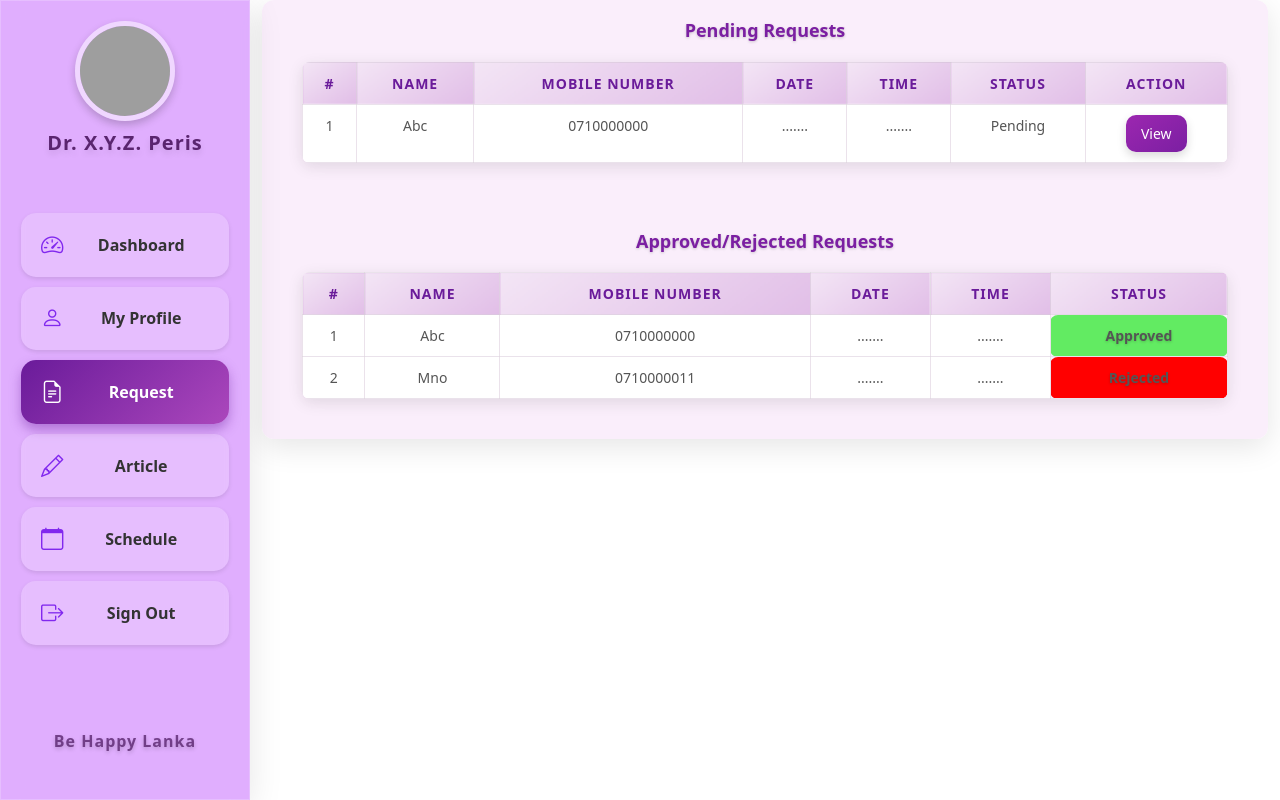
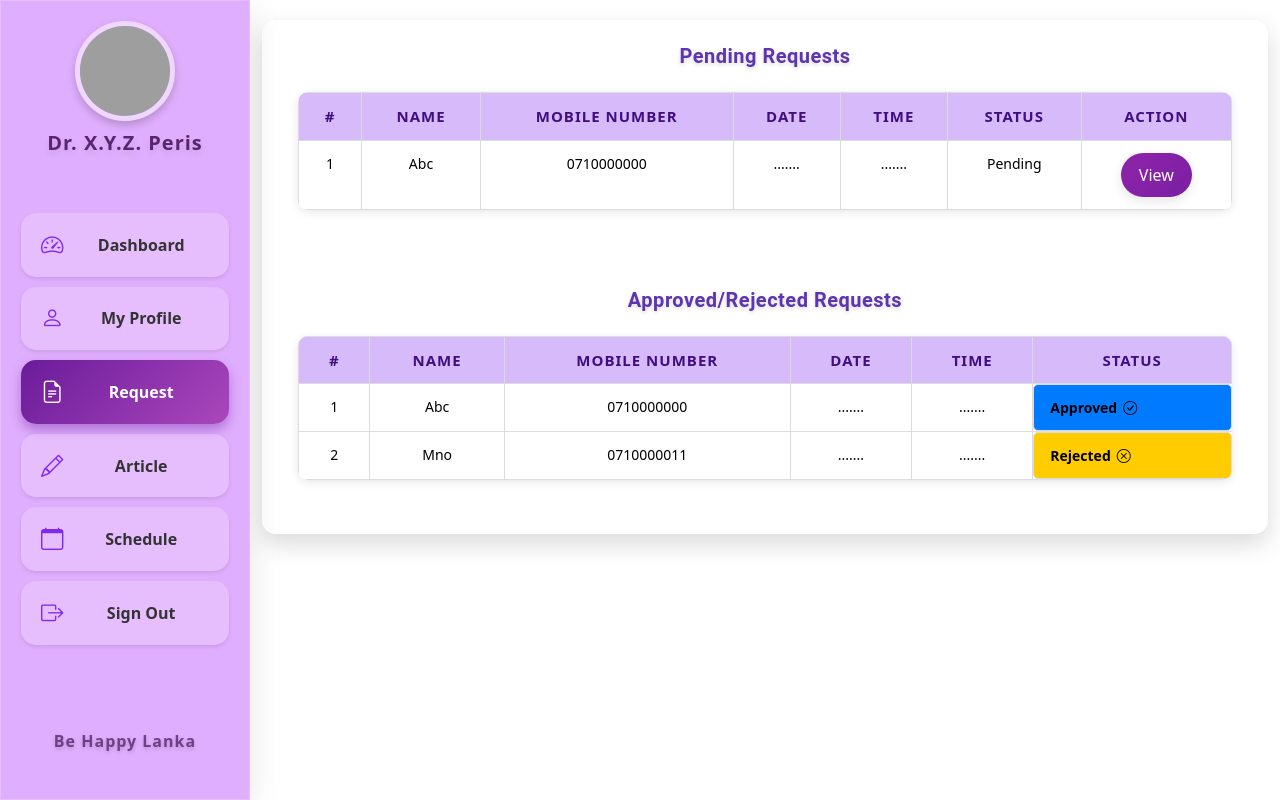
Before and after one commit to rkavidu222/be-happy-lanka-doctor-dashboard, an Angular app: page /request in a window 1280 px wide. Built offline with nearby package versions, Linux system fonts and the light colour scheme; grey boxes are pictures that could not be loaded.

Commit message:
17/01/2025    first commit

```diff
--- a/src/app/dashboard/dashboard.component.css
+++ b/src/app/dashboard/dashboard.component.css
@@ -1,5 +1,4 @@
-
-
+/* Profile Container */
 .profile-container {
   background: #f9eafa;
 }
@@ -111,7 +110,8 @@ p, ul {
   background: #e4cfff;
   padding: 10px;
   border-radius: 10px;
-  text-align: center;
+  align-items: center;
+  align-content: center;
   font-size: 18px;
   font-weight: bold;
   color: #5a256f;
@@ -153,76 +153,74 @@ p, ul {
   border-collapse: collapse;
   margin-top: 20px;
   overflow-x: auto;
+
 }
 
 .requests {
   padding: 20px;
+  background: #f9f9f9;
 }
 
+
 .requests th, .requests td {
-  padding: 10px;
+  border: 1px solid #dcdcdc; /* Soft, neutral borders */
+  padding: 12px 16px;
   text-align: center;
-  border: 1px solid #ddd;
+  font-size: 15px;
+  color: #444; /* Darker text for better readability */
 }
 
 .requests th {
-  font-size: 13px;
+  background: #c8a1fc; /* Slightly darker background for header */
+  color: #400e7e; /* Dark purple for header */
+  text-transform: uppercase;
+  letter-spacing: 1px;
 }
 
 .requests tbody tr:nth-child(even) {
   background: #f9f9f9;
 }
 
-table th, .table td {
-  border: 1px solid rgba(200, 200, 200, 0.3); /* Semi-transparent borders */
-  padding: 10px;
-  text-align: center;
-  font-size: 10px;
-  transition: background-color 0.3s ease, color 0.3s ease;
-}
-
-table th {
-  background: linear-gradient(145deg, #f3e5f5, #e1bee7); /* Gradient header */
-  color: #6a1b9a;
-  text-transform: uppercase;
-  letter-spacing: 1px;
-}
-
-table tr {
-  transition: transform 0.2s ease, box-shadow 0.2s ease;
-}
-
-table tr:hover {
-  transform: scale(1.02); /* Slight lift on hover */
-  box-shadow: 0 2px 8px rgba(0, 0, 0, 0.1);
-}
-
-table td {
-  color: #555;
-  position: relative;
-}
-
-.view-btn {
-  background: linear-gradient(145deg, #9c27b0, #7b1fa2);
-  color: #fff;
-  border: none;
-  padding: 8px 15px;
-  border-radius: 10px; /* Pill-shaped button */
-  font-size: 14px;
-  cursor: pointer;
-  transition: background-color 0.3s ease, transform 0.2s ease, box-shadow 0.2s ease;
+.requests tr:hover {
+  transform: translateY(-2px); /* Slight lift */
+  background: #fafafa; /* Subtle hover effect */
   box-shadow: 0 4px 10px rgba(0, 0, 0, 0.15);
 }
 
+.requests td {
+  font-size: 14px;
+  color: #000000;
+}
+
+
+
+/* Button Styling */
+.view-btn {
+  background: linear-gradient(135deg, #8e24aa, #7b1fa2); /* Purple gradient */
+  color: #fff;
+  border: none;
+  padding: 10px 18px;
+  border-radius: 50px; /* Pill-shaped button */
+  font-size: 16px;
+  cursor: pointer;
+  transition: all 0.3s ease;
+  box-shadow: 0 4px 12px rgba(0, 0, 0, 0.1);
+}
+
 .view-btn:hover {
-  background: linear-gradient(145deg, #7b1fa2, #9c27b0);
-  transform: translateY(-3px);
-  box-shadow: 0 6px 15px rgba(123, 31, 162, 0.3); /* Glow effect on hover */
+  background: linear-gradient(135deg, #7b1fa2, #8e24aa);
+  transform: translateY(-4px); /* Slight lift effect */
+  box-shadow: 0 6px 16px rgba(0, 0, 0, 0.2); /* Soft shadow on hover */
 }
 
 .view-btn:focus {
-  outline: 2px solid #5a256f;
-  outline-offset: 2px;
+  outline: 3px solid #ab47bc;
+  outline-offset: 3px;
+}
+
+/* Add Bootstrap Icon styling */
+.view-btn i {
+  margin-right: 8px; /* Space between icon and text */
 }
 
 /* Media Query for Small Screens (Mobile) */
@@ -252,19 +250,6 @@ table td {
 
 }
 
-/* General Hover Animations */
-.post:hover {
-  transform: translateY(-3px); /* Slight lift on hover */
-  background: #c17ff4; /* Subtle background change on hover */
-  background: linear-gradient(145deg, #e4cfff, #e4cfff);
-}
-
-.card:hover {
-  transform: scale(1.02); /* Subtle scaling for interaction */
-  background-color: #d8a7f3; /* Soft background change */
-  box-shadow: 0 8px 12px rgba(0, 0, 0, 0.1); /* Slightly stronger shadow */
-}
-
 /* Floating Action Button */
 .fab {
   position: fixed;
@@ -290,6 +275,7 @@ html {
   scroll-behavior: smooth;
 }
 
+/* Sticky Article */
 .artical {
   background-color: #7e57c2; /* Rich purple background */
   color: white; /* White text for contrast */
--- a/src/app/dashboard/dashboard.component.html
+++ b/src/app/dashboard/dashboard.component.html
@@ -5,7 +5,7 @@
     <button class="card" (click)="onNewRequestsClick()">New Patient Requests <span>2</span></button>
     <button class="card" (click)="onApprovedRequestsClick()">Approved Requests <span>6</span></button>
     <button class="card" (click)="onRejectedRequestsClick()">Rejected Requests <span>2</span></button>
-  </section>
+  </section><br>
 
   <!-- Patient Requests -->
   <section class="requests">
--- a/src/app/request/request.component.css
+++ b/src/app/request/request.component.css
@@ -1,122 +1,144 @@
 /* Requests Section Container */
 .requests-section {
-  background: rgba(249, 234, 250, 0.8); /* Glassmorphism effect */
-  backdrop-filter: blur(10px);
-  padding: 20px 40px;
-  border-radius: 12px;
-  margin: auto;
-  box-shadow: 0 8px 30px rgba(0, 0, 0, 0.1); /* Enhanced depth */
+  background: rgba(255, 255, 255, 0.8); /* Lighter glassmorphism effect */
+  backdrop-filter: blur(12px);
+  padding: 24px 36px;
+  border-radius: 14px;
+  margin: 20px auto;
+  box-shadow: 0 10px 25px rgba(0, 0, 0, 0.15); /* Softer shadow for a modern feel */
+  max-width: 1200px; /* Added max width for responsiveness */
 }
 
 /* Section Heading */
 .requests-section h3 {
   text-align: center;
-  color: #7b1fa2;
-  font-size: 18px;
-  font-weight: bold;
-  margin-bottom: 20px;
-  text-shadow: 0 1px 3px rgba(0, 0, 0, 0.2); /* Soft shadow effect */
+  color: #5e35b1; /* Slightly darker purple */
+  font-size: 20px;
+  font-weight: 600;
+  margin-bottom: 24px;
+  text-shadow: 0 2px 4px rgba(0, 0, 0, 0.15); /* Soft shadow effect */
+  letter-spacing: 0.5px;
+  font-family: 'Roboto', sans-serif; /* Clean, modern font */
 }
 
 /* General Table Styling */
 .table {
   width: 100%;
   border-collapse: collapse;
-  margin-bottom: 20px;
-  border-radius: 8px;
+  margin-bottom: 30px;
+  border-radius: 10px;
   overflow: hidden; /* Rounds table edges */
-  box-shadow: 0 4px 15px rgba(0, 0, 0, 0.1); /* Subtle table shadow */
-}
-
-.status.approved {
-  background: rgb(98, 235, 98); /* Gradient for approved */
-}
-
-.status.rejected {
-  background: rgb(255, 0, 0); /* Gradient for rejected */
+  box-shadow: 0 2px 10px rgba(0, 0, 0, 0.1); /* Subtle shadow */
 }
 
 .table th, .table td {
-  border: 1px solid rgba(200, 200, 200, 0.3); /* Semi-transparent borders */
-  padding: 10px;
+  border: 1px solid #dcdcdc; /* Soft, neutral borders */
+  padding: 12px 16px;
   text-align: center;
-  font-size: 14px;
-  transition: background-color 0.3s ease, color 0.3s ease;
+  font-size: 15px;
+  color: #444; /* Darker text for better readability */
 }
 
 .table th {
-  background: linear-gradient(145deg, #f3e5f5, #e1bee7); /* Gradient header */
-  color: #6a1b9a;
+  background: #d6bafa; /* Slightly darker background for header */
+  color: #400e7e; /* Dark purple for header */
   text-transform: uppercase;
   letter-spacing: 1px;
 }
 
-.table tr {
-  transition: transform 0.2s ease, box-shadow 0.2s ease;
-}
-
 .table tr:hover {
-  transform: scale(1.02); /* Slight lift on hover */
-  box-shadow: 0 2px 8px rgba(0, 0, 0, 0.1);
+  transform: translateY(-2px); /* Slight lift */
+  background: #fafafa; /* Subtle hover effect */
+  box-shadow: 0 4px 10px rgba(0, 0, 0, 0.15);
 }
 
 .table td {
-  color: #555;
-  position: relative;
+  font-size: 14px;
+  color: #000000;
+}
+
+/* Status Styling (Approved/Rejected) */
+.status-approved {
+  background-color: #007bff; /* Blue for approved */
+  color: white;
+  border-radius: 5px;
+  font-weight: bold;
+  padding: 8px 16px;
+  display: flex;
+  align-items: center; /* Align icon and text */
+  gap: 6px; /* Add gap between icon and text */
+}
+
+.status-rejected {
+  background-color: #ffcc00; /* Yellow for rejected */
+  color: black;
+  border-radius: 5px;
+  font-weight: bold;
+  padding: 8px 16px;
+  display: flex;
+  align-items: center; /* Align icon and text */
+  gap: 6px; /* Add gap between icon and text */
+}
+
+/* Highlight icon on hover to attract attention */
+.status-approved i,
+.status-rejected i {
+  transition: transform 0.3s ease, color 0.3s ease;
+}
+
+.status-approved i:hover,
+.status-rejected i:hover {
+  transform: scale(1.2); /* Slight zoom on hover */
+  color: #fff; /* Make icon stand out */
 }
 
 /* Button Styling */
 .view-btn {
-  background: linear-gradient(145deg, #9c27b0, #7b1fa2);
+  background: linear-gradient(135deg, #8e24aa, #7b1fa2); /* Purple gradient */
   color: #fff;
   border: none;
-  padding: 8px 15px;
-  border-radius: 10px; /* Pill-shaped button */
-  font-size: 14px;
+  padding: 10px 18px;
+  border-radius: 50px; /* Pill-shaped button */
+  font-size: 16px;
   cursor: pointer;
-  transition: background-color 0.3s ease, transform 0.2s ease, box-shadow 0.2s ease;
-  box-shadow: 0 4px 10px rgba(0, 0, 0, 0.15);
+  transition: all 0.3s ease;
+  box-shadow: 0 4px 12px rgba(0, 0, 0, 0.1);
 }
 
 .view-btn:hover {
-  background: linear-gradient(145deg, #7b1fa2, #9c27b0);
-  transform: translateY(-3px);
-  box-shadow: 0 6px 15px rgba(123, 31, 162, 0.3); /* Glow effect on hover */
+  background: linear-gradient(135deg, #7b1fa2, #8e24aa);
+  transform: translateY(-4px); /* Slight lift effect */
+  box-shadow: 0 6px 16px rgba(0, 0, 0, 0.2); /* Soft shadow on hover */
 }
 
 .view-btn:focus {
-  outline: 2px solid #5a256f;
-  outline-offset: 2px;
+  outline: 3px solid #ab47bc;
+  outline-offset: 3px;
 }
 
-/* Approved/Rejected Status Colors */
-.status {
-  font-weight: bold;
-  padding: 8px;
-  border-radius: 8px; /* Softer edges */
-  color: #555;
-  text-align: center;
-  text-shadow: 0 1px 3px rgba(0, 0, 0, 0.2); /* Glow for better readability */
+/* Add Bootstrap Icon styling */
+.view-btn i {
+  margin-right: 8px; /* Space between icon and text */
 }
 
 /* Responsive Design */
 @media (max-width: 768px) {
   .requests-section {
-    padding: 20px 20px;
+    padding: 20px 16px;
   }
 
   .table th, .table td {
-    font-size: 12px; /* Adjust font size for smaller screens */
-    padding: 8px;
+    font-size: 14px; /* Smaller font size on mobile */
+    padding: 8px 10px;
   }
 
   .view-btn {
-    font-size: 12px;
-    padding: 6px 10px;
+    font-size: 14px;
+    padding: 8px 14px;
   }
 
   .status {
-    font-size: 12px;
-    padding: 6px;
+    font-size: 14px;
+    padding: 6px 10px;
   }
 }
--- a/src/app/request/request.component.html
+++ b/src/app/request/request.component.html
@@ -20,7 +20,7 @@
         <td>0710000000</td>
         <td>.......</td>
         <td>.......</td>
-        <td>Pending</td>
+        <td class="status pending">Pending</td> <!-- Pending status added -->
         <td>
           <button (click)="navigateToViewButton()" class="view-btn">
             View
@@ -50,7 +50,9 @@
         <td>0710000000</td>
         <td>.......</td>
         <td>.......</td>
-        <td class="status approved">Approved</td>
+        <td class="status-approved">
+          Approved <i class="bi bi-check-circle"></i>
+        </td> <!-- Icon for approved -->
       </tr>
       <tr>
         <td>2</td>
@@ -58,7 +60,9 @@
         <td>0710000011</td>
         <td>.......</td>
         <td>.......</td>
-        <td class="status rejected">Rejected</td>
+        <td class="status-rejected">
+          Rejected <i class="bi bi-x-circle"></i>
+        </td> <!-- Icon for rejected -->
       </tr>
     </tbody>
   </table>
```
Also changed, not shown: src/app/profile/profile.component.css (+83 -11 lines), src/app/profile/profile.component.html (+51 -28 lines), src/app/profile/profile.component.ts (+68 -1 lines), src/app/view-button/view-button.component.css (+98 -24 lines).
